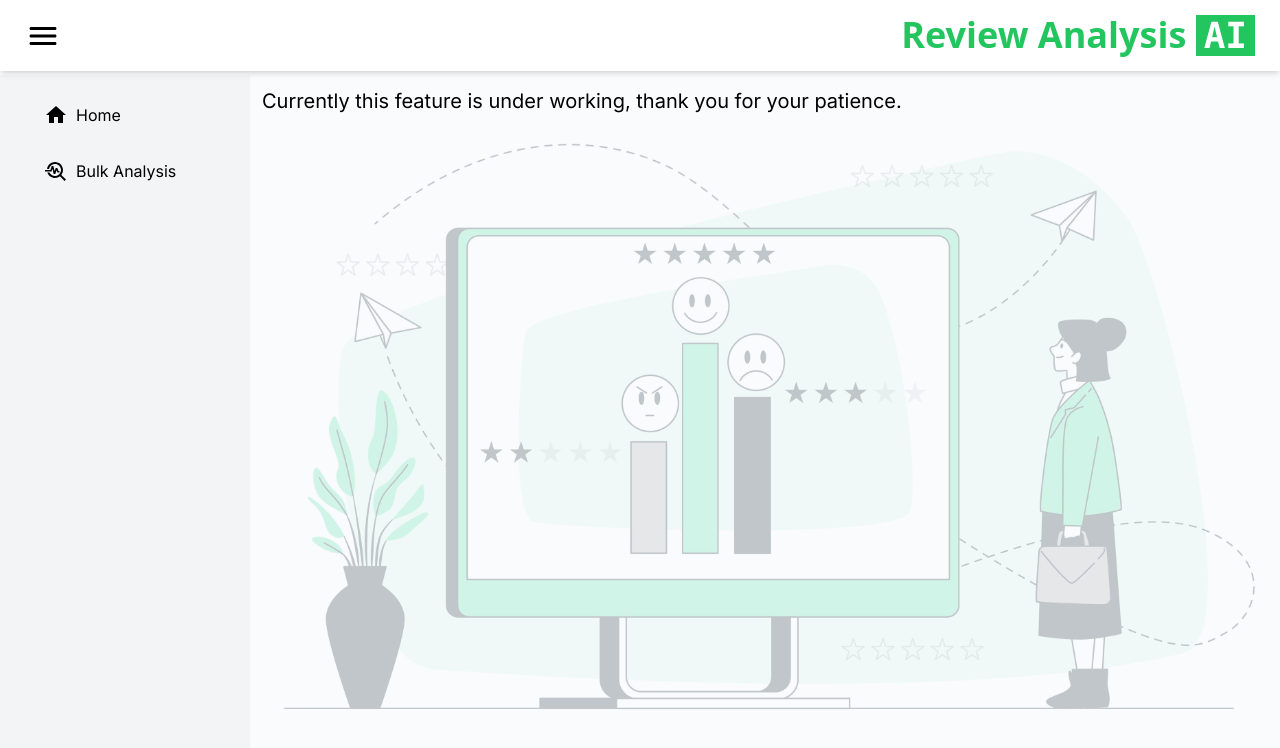
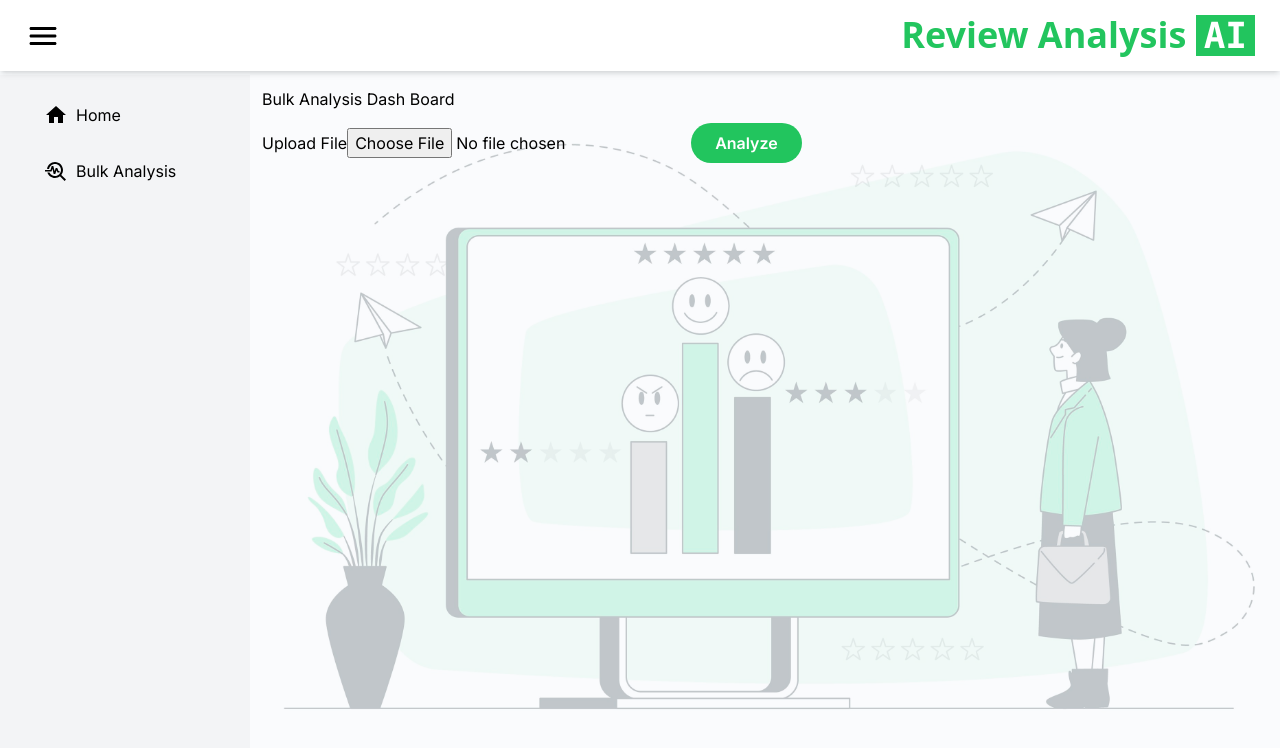
Before and after one commit to PatelPreyansh30/fe-sentimental-analysis, a Next.js app: page /home/bulk in a window 1280 px wide. Shown: the top 748 px of the page. Built offline with nearby package versions, Linux system fonts and the light colour scheme.

Commit message:
Bulk Analysis basic input ui and integration with backend api

```diff
--- a/src/app/home/bulk/page.tsx
+++ b/src/app/home/bulk/page.tsx
@@ -1,11 +1,8 @@
 import React from "react";
+import BulkAnalyze from "@/module/Analyze/BulkAnalyze";
 
 const BulkPage = () => {
-  return (
-    <div className="text-xl">
-      Currently this feature is under working, thank you for your patience.
-    </div>
-  );
+  return <BulkAnalyze />
 };
 
 export default BulkPage;
--- a/src/components/Gauge/Gauge.tsx
+++ b/src/components/Gauge/Gauge.tsx
@@ -24,7 +24,7 @@ const Gauge = (props: GaugePropsTypes) => {
     <ReviewsProvider valueStart={0} valueEnd={value}>
       {(value: number) => (
         <div className='flex items-center justify-center w-full'>
-          <div className='w-[200px] h-[200px] m-3'>
+          <div className='w-[250px] h-[250px] m-3 p-3 bg-white'>
             <CircularProgressbar
               value={value}
               text={`${value}% `}
--- a/src/constant/applicationConstant.ts
+++ b/src/constant/applicationConstant.ts
@@ -6,6 +6,9 @@ export const ApplicationConstant = {
 export const ApiConstant = {
   BASE_URL: "http://127.0.0.1:8000/",
 
-  // account url
+  // for single review analysis url
   GET_REVIEW_RESULT: "analyze/",
+
+  //for bulk review analyis
+  GET_BULK_REVIEW_RESULT: "bulk_analyze/",
 };
--- /dev/null
+++ b/src/module/Analyze/BulkAnalyze.tsx
@@ -0,0 +1,78 @@
+"use client"
+import React, { useEffect, useState } from "react";
+
+import appClient from "@/network/appClient";
+import { ApiConstant } from "@/constant/applicationConstant";
+import Loader from "@/components/Loader";
+import { joiUtils } from "@/utils/joiValidation";
+
+import { ToastErrorMessage } from "@/utils/toastifyAlerts";
+
+const BulkAnalyze = () => {
+
+    const [uploadedFile, setUploadedFile] = useState<File | null>(null);
+    const [isButtonClicked, setIsButtonClicked] = useState(false);
+    const [isApiCalling, setIsApiCalling] = useState(false);
+
+    const handleFileChange = (e: React.ChangeEvent<HTMLInputElement>) => {
+        setIsButtonClicked(false);
+        setIsApiCalling(false);
+        if(e.target.files && e.target.files[0]){
+            const file = e.target.files[0];
+            setUploadedFile(file)
+        }
+
+    }
+    const handleOnClick = () => {
+        setIsButtonClicked(true);
+
+        getBulkReviewAnalysis();
+
+        // joi validation for bulk analysis file input goes here
+
+        // const result = joiUtils.validateReviewData(sentence);
+        // if (result.status) {
+        //   getReviewAnalysis();
+        // } else {
+        //   ToastErrorMessage(result.message);
+        // }
+    };
+
+    const getBulkReviewAnalysis = async () => {
+        setIsApiCalling(true);
+        try {
+            if(uploadedFile){
+                const fileData = new FormData();
+                fileData.append('file', uploadedFile);
+                const res = await appClient.post(ApiConstant.GET_BULK_REVIEW_RESULT,fileData);
+            }
+            setIsApiCalling(false);
+        } catch {
+            setIsApiCalling(false);
+            setIsButtonClicked(false);
+            console.log('api failed');
+        }
+      };
+
+    return (
+        <>
+        {isApiCalling && <Loader />}
+            <p>Bulk Analysis Dash Board</p>
+            Upload File
+            <input
+                type="file"
+                onChange={handleFileChange}
+            />
+            <button
+                onClick={handleOnClick}
+                className={`mt-3 px-6 py-2 rounded-full text-white font-semibold bg-green-500 hover:bg-green-600`}
+                // className={`mt-3 px-6 py-2 rounded-full text-white font-semibold bg-green-500 ${isButtonClicked ? "cursor-not-allowed" : "hover:bg-green-600"}`}
+                disabled={isButtonClicked}
+            >
+                Analyze
+            </button>
+        </>
+    )
+}
+
+export default BulkAnalyze
```
